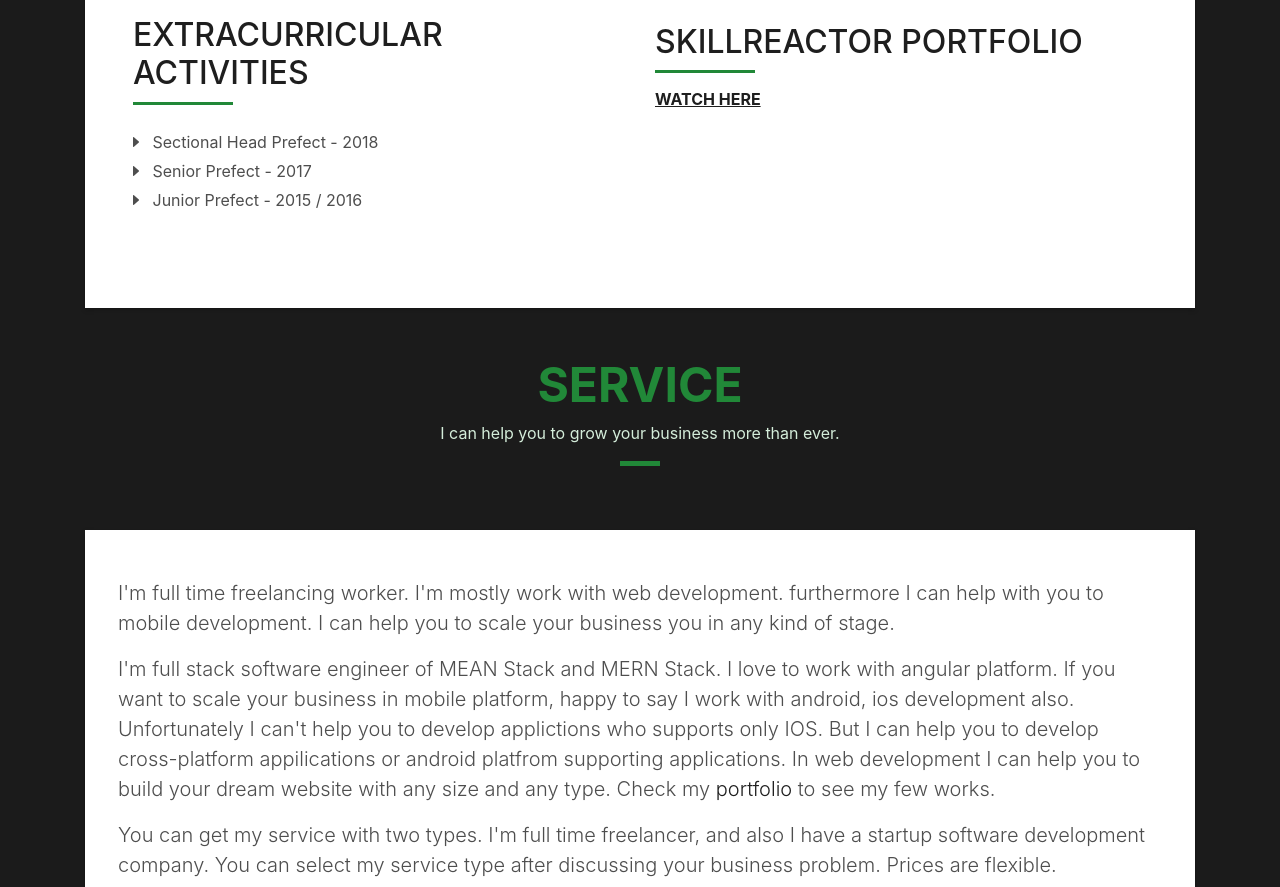
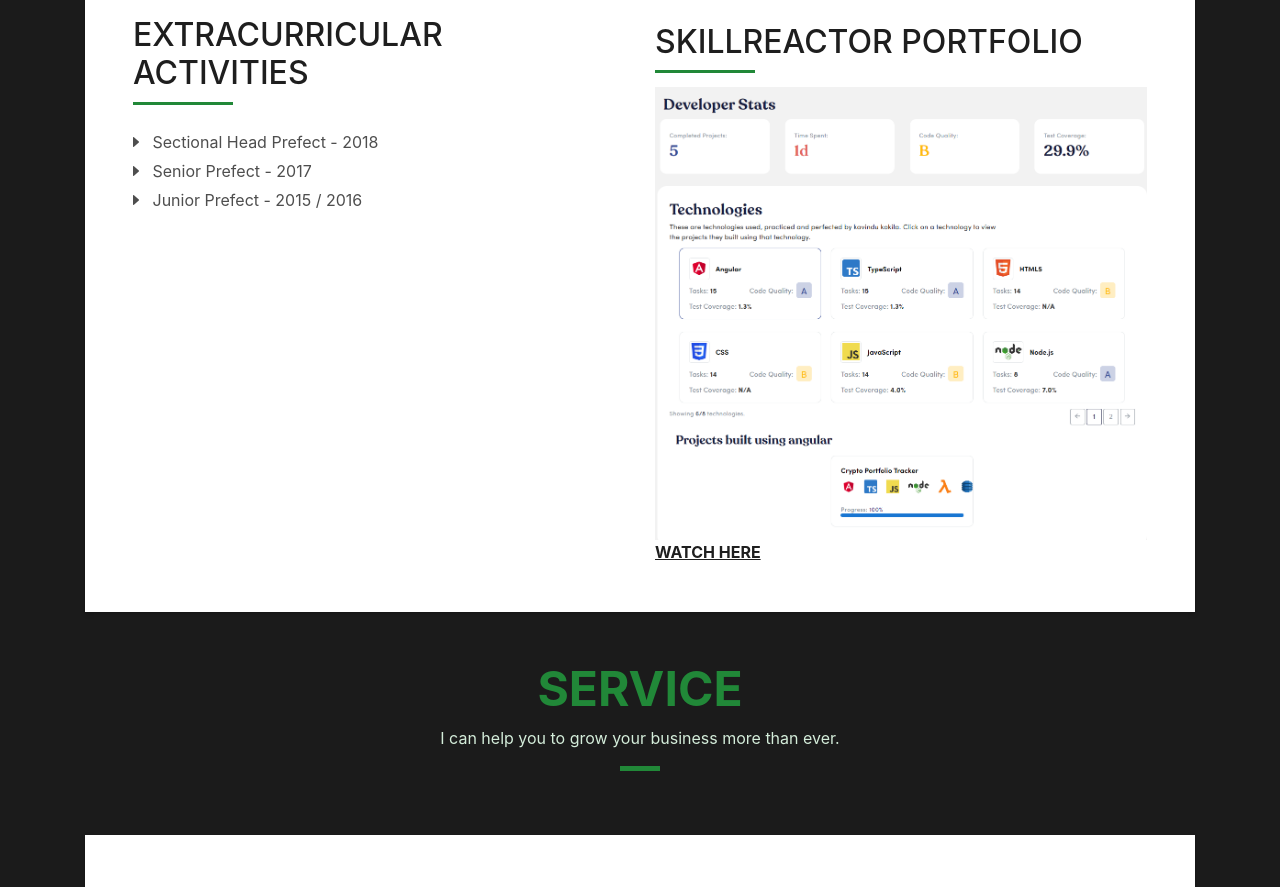
Before and after one commit to kavicastelo/kavindukokila.io, a plain HTML site: page index.html in a window 1280 px wide. Shown: the part 3499-4386 px from the top of the page. Drawn offline with Linux system fonts and the light colour scheme; animation ran at ten frames a second; a script that the page names is missing; files whose address does not match are found by name.

Commit message:
add evidence

```diff
--- a/index.html
+++ b/index.html
@@ -492,6 +492,7 @@
                             <h5 class="title-left" style="margin-bottom: 2vw">
                                 SKILLREACTOR PORTFOLIO
                             </h5>
+                            <img src="./img/skill-reactor.png" alt="portfolio" style="width: 100%">
                             <a href="https://resume.skillreactor.io/ab8947ff39df15f0cc022075d296dc03" target="_blank"
                                style="font-weight: bold; text-decoration: underline;">WATCH HERE</a>
                         </div>
```
Also changed, not shown: img/skill-reactor.png (added).
